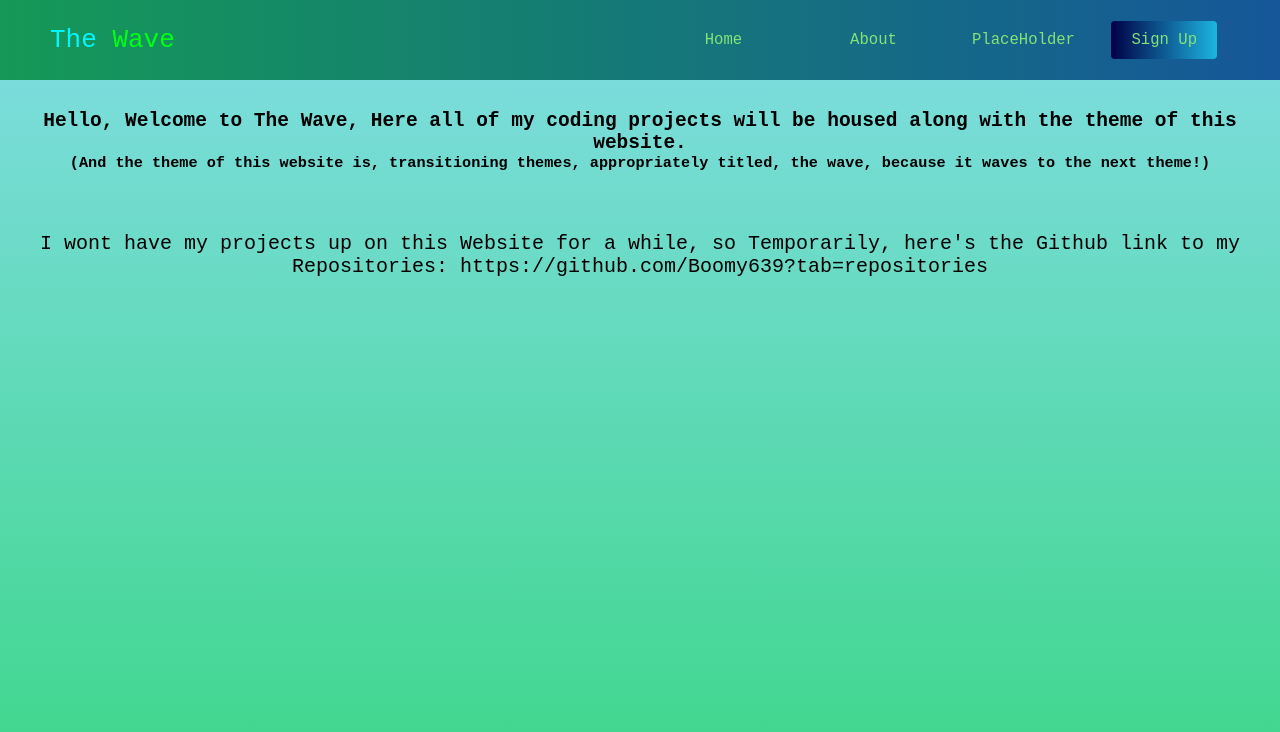
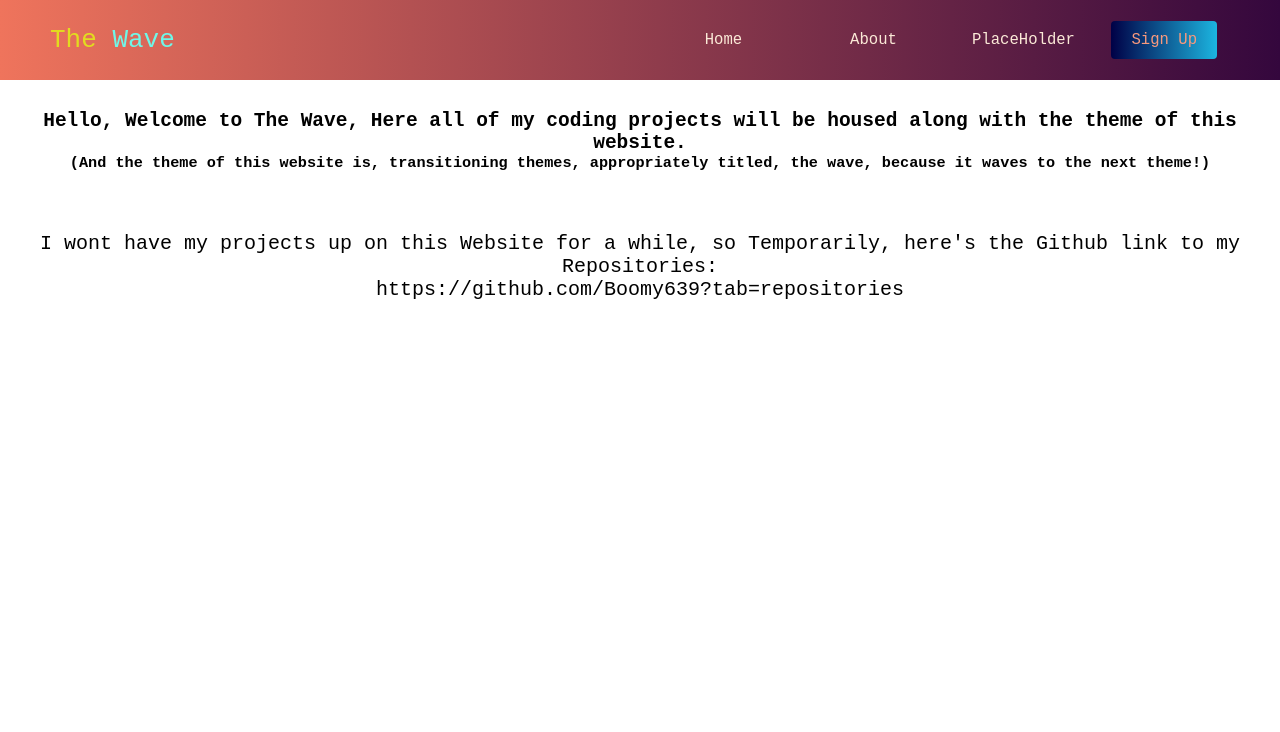
Before and after one commit to Boomy639/The-Wave, a plain HTML site: page index.html in a window 1280 px wide. Drawn offline with Linux system fonts and the light colour scheme.

Commit message:
tried to commit shit

```diff
--- a/index.html
+++ b/index.html
@@ -51,8 +51,9 @@
 <center>
 <font size="+2">
     <p>I wont have my projects up on this Website for a while, so Temporarily, here's the Github link to my Repositories:
-        https://github.com/Boomy639?tab=repositories
     </p>
+
+    <a>https://github.com/Boomy639?tab=repositories</a>
 </font>
 
 </center>
--- a/styles.css
+++ b/styles.css
@@ -7,7 +7,7 @@
 }
 
 .navbar {
-    background: linear-gradient(to right, #159957, #155799);
+    background: linear-gradient(to right, #ef745c, #34073d);
     height: 80px;
     display: flex;
     justify-content: center;
@@ -31,7 +31,7 @@
 
 #navbar__logo {
    background-color: rgb(8, 235, 0);
-   background-image: linear-gradient(to right, #00f7ff 50%, #00ff15 25%);
+   background-image: linear-gradient(to right, #e2db1f 50%, #6ff7e8 25%);
    background-size: 100%;
 
    -webkit-background-clip: text;
@@ -56,7 +56,7 @@
 }
 
 .navbar__links {
-    color:rgb(132, 226, 119);
+    color:#fbe9d7;
     display: flex;
     align-items: center;
     justify-content: center;
@@ -91,13 +91,13 @@
     background: #833ab4;
     background: -webkit-linear-gradient(to right, #fcb045, #fd1d1d, #833ab4);
     background: linear-gradient(to right, #000046, #1CB5E0);
-    color: rgb(132, 226, 119);
+    color: #f8997d;
     transition: all 0.3s ease;
 
 }
 
 body {
-    background: linear-gradient(to top, #3cd689, #82dde4);
+    background: linear-gradient(to top, #fbe9d7);
     text-decoration: none;
     background-attachment: fixed;
     }
```
